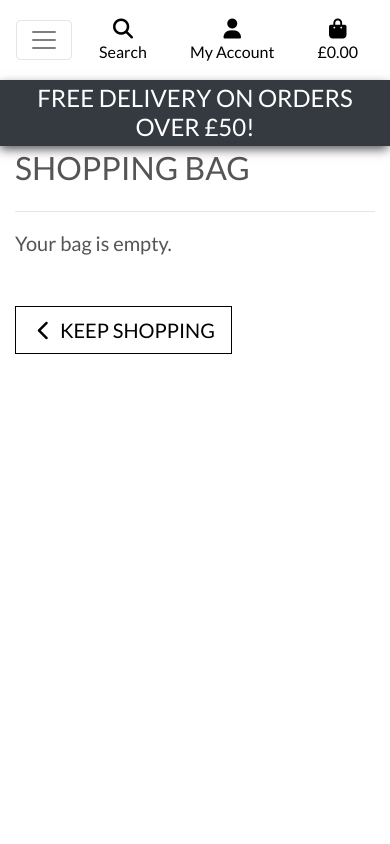
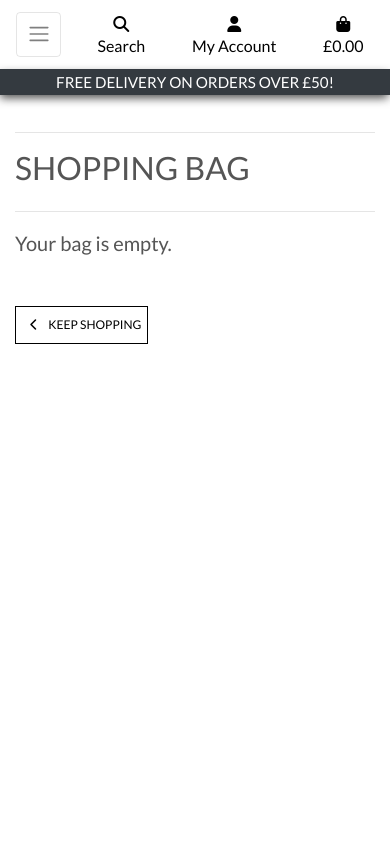
Before and after one commit to kushberrycream/kushberrycream-v1, a Django app: page /bag/ in a window 390 px wide. Run offline with Django 3.2, Linux system fonts and the light colour scheme; the visitor is signed in with stand-in values (Sample User, id 1); some libraries are stand-ins or nearby versions.

Commit message:
added admin link and base.css refactor

```diff
--- a/static/css/base.css
+++ b/static/css/base.css
@@ -309,9 +309,44 @@
     padding-top: 116px;
   }
 
-  .nav-item.dropdown {
+  .nav-item {
     border-bottom: 1px solid;
   }
+  .display-4.logo-font.text-white {
+        font-size: 2.5rem;
+    }
+
+    .nav-link {
+        padding: 0.15rem;
+    }
+
+    .nav-link i.fa-lg {
+        font-size: 1rem;
+    }
+
+    .navbar-toggler {
+        padding: .6rem .6rem;
+        font-size: 1rem;
+    }
+
+    #delivery-banner h4 {
+        font-size: .95rem;
+    }
+
+    .btn.btn-outline-black.rounded-0,
+    .btn.btn-black.rounded-0 {
+        padding: .375rem .375rem;
+    }
+
+    .btn.btn-outline-black.rounded-0.btn-lg,
+    .btn.btn-black.rounded-0.btn-lg {
+        padding: .375rem .375rem;
+        font-size: .75rem;
+    }
+
+    .increment-qty, .decrement-qty {
+        padding: .25rem .5rem !important;
+    }
 }
 
 @media (max-width: 400px) {
--- a/templates/base.html
+++ b/templates/base.html
@@ -70,7 +70,9 @@
               <div class="dropdown-menu border-0" aria-labelledby="user-options">
                 {% if request.user.is_authenticated %}
                   {% if request.user.is_superuser %}
+                    <a href="../admin" class="dropdown-item">Admin</a>
                     <a href="{% url 'add_product' %}" class="dropdown-item">Product Management</a>
+
                   {% endif %}
                   <a href="{% url 'profile' %}" class="dropdown-item">My Profile</a>
                   <a href="{% url 'account_logout' %}" class="dropdown-item">Logout</a>
--- a/templates/includes/main-nav.html
+++ b/templates/includes/main-nav.html
@@ -1,5 +1,10 @@
 <div class="collapse navbar-collapse" id="main-nav">
   <ul class="navbar-nav w-auto mx-auto">
+    <li class="nav-item d-block d-md-none">
+            <a class="logo-font font-weight-bold nav-link text-black mr-5" href="{% url 'home' %}" id="home-link">
+                Home
+            </a>
+    </li>
     <li class="nav-item dropdown">
       <a
         class="logo-font font-weight-bold nav-link text-black mr-5"
--- a/templates/includes/mobile-top-header.html
+++ b/templates/includes/mobile-top-header.html
@@ -55,6 +55,7 @@
   <div class="dropdown-menu border-0" aria-labelledby="user-options">
     {% if request.user.is_authenticated %}
       {% if request.user.is_superuser %}
+       <a href="../admin" class="dropdown-item">Admin</a>
         <a href="{% url 'add_product' %}" class="dropdown-item">Product Management</a>
       {% endif %}
       <a href="{% url 'profile' %}" class="dropdown-item">My Profile</a>
```
